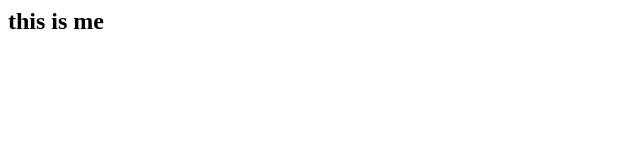
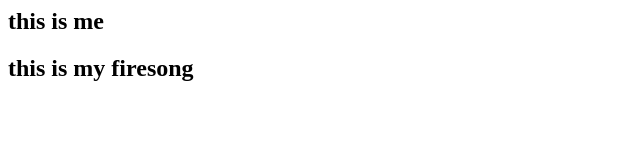
Before and after one commit to SophiaRay/resume, a plain HTML site: page index.html in a window 1280 px wide. Shown: the whole page, without its empty margins (0-640 px from the left). Drawn offline with Linux system fonts and the light colour scheme.

Commit message:
Modify in intndex.html

```diff
--- a/index.html
+++ b/index.html
@@ -2,6 +2,7 @@
   <body>
     <div>
       <h2>this is me</h2>
+			<h2>this is my firesong</h2>
     </div>
   </body>
 </html>
```
